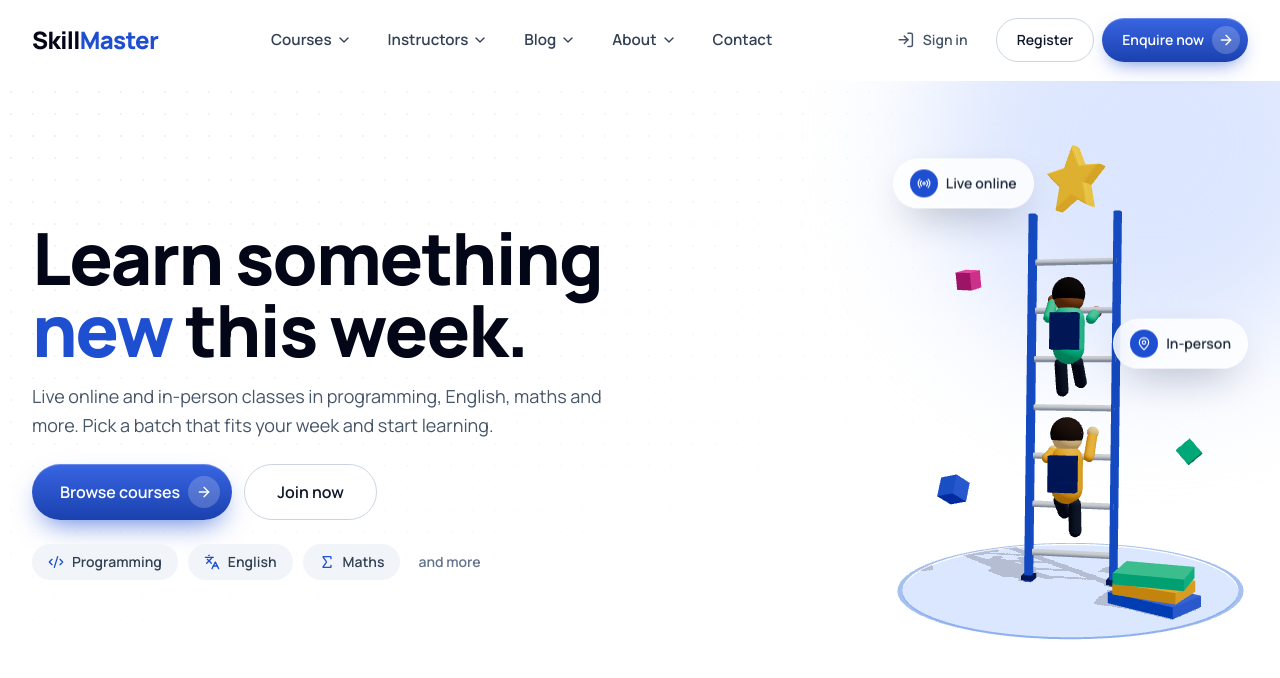
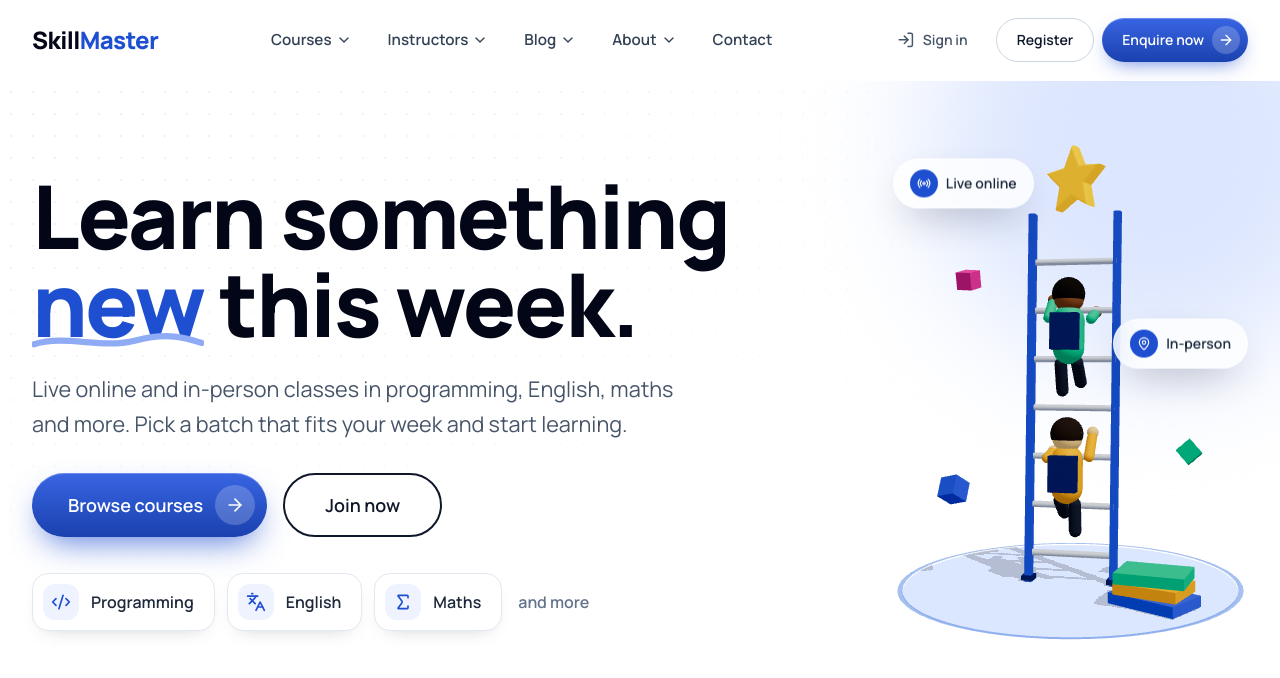
Before and after one commit to Aman-0402/SkillMaster, a React (Vite) app: page / in a window 1280 px wide. Shown: the top 678 px of the page. Built offline with nearby package versions, Linux system fonts and the light colour scheme.

Commit message:
Enlarge and polish hero left side

```diff
--- a/src/components/hero.tsx
+++ b/src/components/hero.tsx
@@ -39,45 +39,61 @@ export default function Hero() {
           <motion.h1
             id="hero-title"
             {...rise(0.08)}
-            className="max-w-3xl text-balance text-5xl font-extrabold leading-[1.05] tracking-tight text-slate-950 sm:text-6xl xl:text-7xl"
+            className="text-[2.9rem] font-extrabold leading-[1.02] tracking-tight text-slate-950 sm:text-7xl xl:text-[5.5rem] 2xl:text-[6.25rem]"
           >
-            Learn something <span className="text-brand-600">new</span> this week.
+            <span className="block">Learn something</span>
+            <span className="block">
+              <span className="relative inline-block text-brand-600">
+                new
+                <svg
+                  aria-hidden
+                  viewBox="0 0 200 14"
+                  preserveAspectRatio="none"
+                  className="absolute -bottom-1 left-0 h-[0.2em] w-full text-brand-300"
+                >
+                  <path d="M2 9 C 40 1, 80 13, 120 6 S 180 4, 198 8" fill="none" stroke="currentColor" strokeWidth="5" strokeLinecap="round" />
+                </svg>
+              </span>{" "}
+              this week.
+            </span>
           </motion.h1>
 
-          <motion.p {...rise(0.16)} className="mt-4 max-w-xl text-lg leading-relaxed text-slate-600">
+          <motion.p {...rise(0.16)} className="mt-6 max-w-2xl text-xl leading-relaxed text-slate-600 sm:text-[1.35rem] sm:leading-relaxed">
             Live online and in-person classes in programming, English, maths and more. Pick a batch that fits your week
             and start learning.
           </motion.p>
 
-          <motion.div {...rise(0.24)} className="mt-6 flex flex-col gap-3 sm:flex-row">
+          <motion.div {...rise(0.24)} className="mt-8 flex flex-col gap-3 sm:flex-row sm:gap-4">
             <Link
               href="/courses"
-              className="group inline-flex h-14 items-center justify-center gap-2 rounded-full bg-gradient-to-b from-brand-500 to-brand-700 pl-7 pr-3 text-base font-semibold text-white shadow-[0_12px_28px_-10px_rgb(31_79_209/0.75),inset_0_1px_0_rgb(255_255_255/0.25)] transition-all duration-200 hover:shadow-[0_16px_34px_-10px_rgb(31_79_209/0.9),inset_0_1px_0_rgb(255_255_255/0.25)] focus-visible:outline focus-visible:outline-2 focus-visible:outline-offset-2 focus-visible:outline-brand-600 active:scale-[0.98] motion-safe:hover:-translate-y-0.5"
+              className="group inline-flex h-16 items-center justify-center gap-3 rounded-full bg-gradient-to-b from-brand-500 to-brand-700 pl-9 pr-3 text-lg font-semibold text-white shadow-[0_14px_32px_-10px_rgb(31_79_209/0.75),inset_0_1px_0_rgb(255_255_255/0.25)] transition-all duration-200 hover:shadow-[0_18px_38px_-10px_rgb(31_79_209/0.9),inset_0_1px_0_rgb(255_255_255/0.25)] focus-visible:outline focus-visible:outline-2 focus-visible:outline-offset-2 focus-visible:outline-brand-600 active:scale-[0.98] motion-safe:hover:-translate-y-0.5"
             >
               Browse courses
-              <span className="flex size-8 items-center justify-center rounded-full bg-white/20 transition-colors duration-300 group-hover:bg-white group-hover:text-brand-700">
-                <ArrowRight className="size-4 transition-transform duration-300 group-hover:translate-x-0.5" aria-hidden />
+              <span className="flex size-10 items-center justify-center rounded-full bg-white/20 transition-colors duration-300 group-hover:bg-white group-hover:text-brand-700">
+                <ArrowRight className="size-5 transition-transform duration-300 group-hover:translate-x-0.5" aria-hidden />
               </span>
             </Link>
             <Link
               href="/join"
-              className="inline-flex h-14 items-center justify-center rounded-full border border-slate-300 bg-white px-8 text-base font-semibold text-slate-900 transition-all duration-200 hover:border-slate-950 hover:bg-slate-50 focus-visible:outline focus-visible:outline-2 focus-visible:outline-offset-2 focus-visible:outline-brand-600 active:scale-[0.98]"
+              className="inline-flex h-16 items-center justify-center rounded-full border-2 border-slate-900 bg-white px-10 text-lg font-semibold text-slate-900 transition-all duration-200 hover:bg-slate-950 hover:text-white focus-visible:outline focus-visible:outline-2 focus-visible:outline-offset-2 focus-visible:outline-brand-600 active:scale-[0.98]"
             >
               Join now
             </Link>
           </motion.div>
 
-          <motion.ul {...rise(0.32)} className="mt-6 flex flex-wrap gap-2.5" aria-label="Subjects">
+          <motion.ul {...rise(0.32)} className="mt-9 flex flex-wrap items-center gap-3" aria-label="Subjects">
             {SUBJECTS.map(({ label, Icon }) => (
               <li
                 key={label}
-                className="inline-flex items-center gap-2 rounded-full bg-slate-100 px-4 py-2 text-sm font-semibold text-slate-700"
+                className="inline-flex items-center gap-3 rounded-2xl border border-slate-200 bg-white py-2.5 pl-2.5 pr-5 text-base font-semibold text-slate-800 shadow-[0_8px_20px_-14px_rgb(15_23_42/0.35)] transition-transform duration-200 motion-safe:hover:-translate-y-0.5"
               >
-                <Icon className="size-4 text-brand-600" aria-hidden />
+                <span className="flex size-9 items-center justify-center rounded-xl bg-brand-50 text-brand-600">
+                  <Icon className="size-5" aria-hidden />
+                </span>
                 {label}
               </li>
             ))}
-            <li className="inline-flex items-center rounded-full px-2 py-2 text-sm font-semibold text-slate-500">and more</li>
+            <li className="px-1 text-base font-semibold text-slate-500">and more</li>
           </motion.ul>
         </div>
 
```
Also changed, not shown: 1 other file (tests, documents, lock files or other folders).
